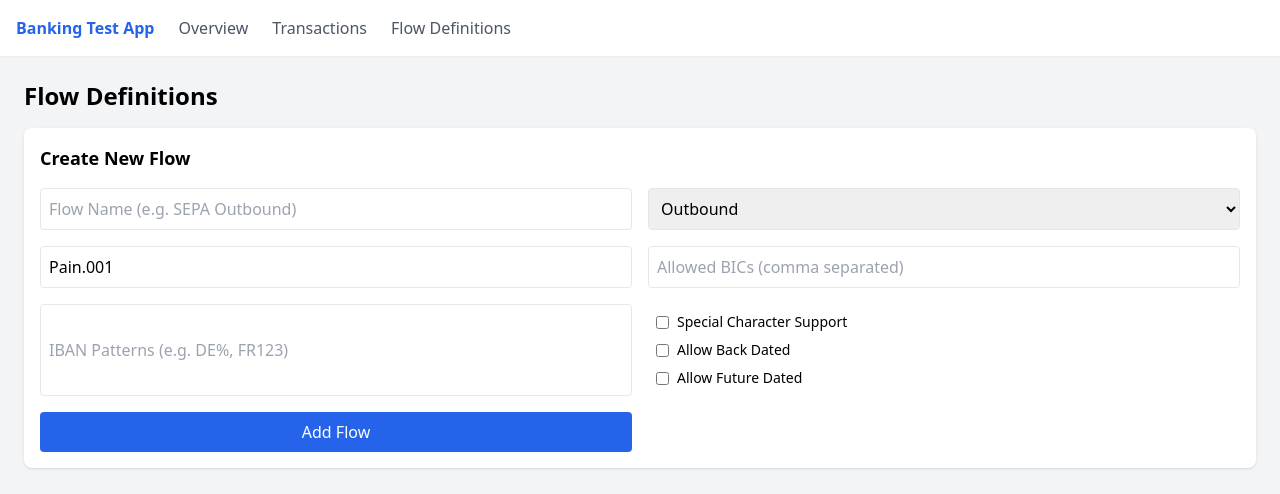
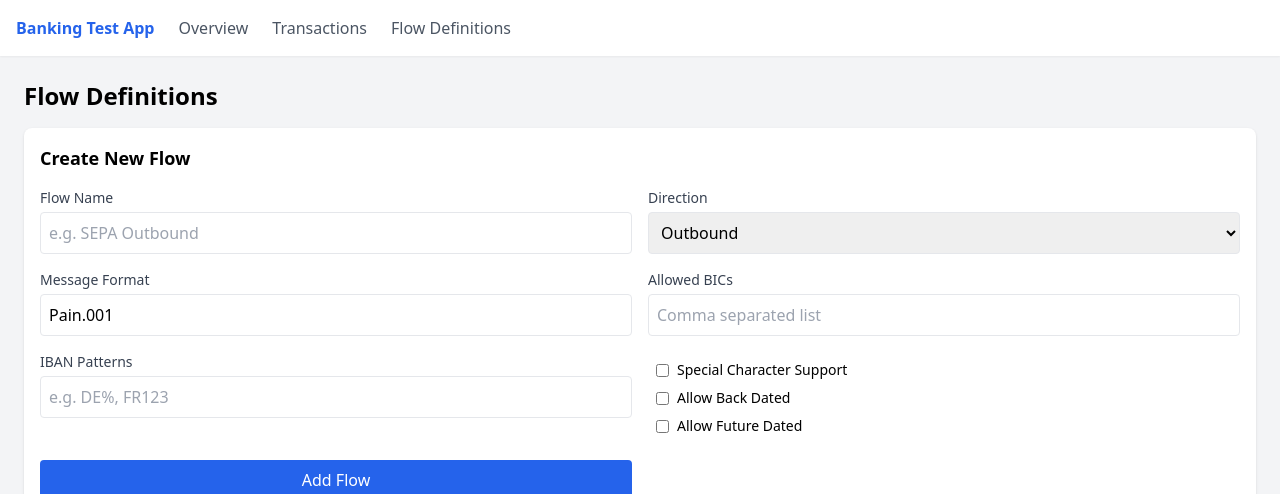
Before and after one commit to KQFFE/ISO-20022-Banking-Test-Platform, a React (Create React App) app in the folder frontend/: page /flows in a window 1280 px wide. Shown: the top 494 px of the page. Built offline with nearby package versions, Linux system fonts and the light colour scheme; no server answers.

Commit message:
Updated semantics to reflect WCAG 2.1 AA req.

```diff
--- a/frontend/src/components/flows/FlowList.js
+++ b/frontend/src/components/flows/FlowList.js
@@ -6,13 +6,13 @@ const FlowList = ({ flows, onEdit, onDelete }) => {
             <table className="min-w-full bg-white border border-gray-200">
                 <thead className="bg-gray-50">
                     <tr>
-                        <th className="px-4 py-2 border">Flow Name</th>
-                        <th className="px-4 py-2 border">Direction</th>
-                        <th className="px-4 py-2 border">Message Format</th>
-                        <th className="px-4 py-2 border">BIC Codes</th>
-                        <th className="px-4 py-2 border">IBANs</th>
-                        <th className="px-4 py-2 border">Support</th>
-                        <th className="px-4 py-2 border text-right">Actions</th>
+                        <th scope="col" className="px-4 py-2 border">Flow Name</th>
+                        <th scope="col" className="px-4 py-2 border">Direction</th>
+                        <th scope="col" className="px-4 py-2 border">Message Format</th>
+                        <th scope="col" className="px-4 py-2 border">BIC Codes</th>
+                        <th scope="col" className="px-4 py-2 border">IBANs</th>
+                        <th scope="col" className="px-4 py-2 border">Support</th>
+                        <th scope="col" className="px-4 py-2 border text-right">Actions</th>
                     </tr>
                 </thead>
                 <tbody>
@@ -36,12 +36,14 @@ const FlowList = ({ flows, onEdit, onDelete }) => {
                                 <button
                                     onClick={() => onEdit(flow)}
                                     className="text-blue-600 hover:text-blue-900 bg-blue-50 px-3 py-1 rounded-md text-sm font-medium"
+                                    aria-label={`Edit flow ${flow.name}`}
                                 >
                                     Edit
                                 </button>
                                 <button
                                     onClick={() => onDelete(flow.id)}
                                     className="text-red-600 hover:text-red-900 bg-red-50 px-3 py-1 rounded-md text-sm font-medium"
+                                    aria-label={`Delete flow ${flow.name}`}
                                 >
                                     Delete
                                 </button>
--- a/frontend/src/pages/Flows.js
+++ b/frontend/src/pages/Flows.js
@@ -106,14 +106,21 @@ function Flows() {
           {editingId ? `Editing Flow: ${newFlow.name}` : 'Create New Flow'}
         </h2>
         <form onSubmit={handleCreateFlow} className="grid grid-cols-2 gap-4">
+          <div className="flex flex-col">
+            <label htmlFor="flow-name" className="text-sm font-medium text-gray-700 mb-1">Flow Name</label>
             <input
+              id="flow-name"
               className="border p-2 rounded"
-            placeholder="Flow Name (e.g. SEPA Outbound)"
+              placeholder="e.g. SEPA Outbound"
               value={newFlow.name}
               onChange={(e) => setNewFlow({...newFlow, name: e.target.value})}
               required
             />
+          </div>
+          <div className="flex flex-col">
+            <label htmlFor="flow-direction" className="text-sm font-medium text-gray-700 mb-1">Direction</label>
             <select
+              id="flow-direction"
               className="border p-2 rounded"
               value={newFlow.direction}
               onChange={(e) => setNewFlow({...newFlow, direction: e.target.value})}
@@ -121,27 +128,41 @@ function Flows() {
               <option value="Inbound">Inbound</option>
               <option value="Outbound">Outbound</option>
             </select>
+          </div>
+          <div className="flex flex-col">
+            <label htmlFor="message-format" className="text-sm font-medium text-gray-700 mb-1">Message Format</label>
             <input
+              id="message-format"
               className="border p-2 rounded"
-            placeholder="Message Format (e.g. Pain.001)"
+              placeholder="e.g. Pain.001"
               value={newFlow.message_format}
               onChange={(e) => setNewFlow({...newFlow, message_format: e.target.value})}
             />
+          </div>
+          <div className="flex flex-col">
+            <label htmlFor="allowed-bics" className="text-sm font-medium text-gray-700 mb-1">Allowed BICs</label>
             <input
+              id="allowed-bics"
               className="border p-2 rounded"
-            placeholder="Allowed BICs (comma separated)"
+              placeholder="Comma separated list"
               value={bicString}
               onChange={(e) => setBicString(e.target.value)}
             />
+          </div>
+          <div className="flex flex-col">
+            <label htmlFor="iban-patterns" className="text-sm font-medium text-gray-700 mb-1">IBAN Patterns</label>
             <input
+              id="iban-patterns"
               className="border p-2 rounded"
-            placeholder="IBAN Patterns (e.g. DE%, FR123)"
+              placeholder="e.g. DE%, FR123"
               value={ibanString}
               onChange={(e) => setIbanString(e.target.value)}
             />
+          </div>
           <div className="flex flex-col gap-2 p-2">
             <label className="flex items-center gap-2 text-sm">
               <input
+                id="special-char-support"
                 type="checkbox"
                 checked={newFlow.special_character_support}
                 onChange={(e) => setNewFlow({...newFlow, special_character_support: e.target.checked})}
--- a/frontend/src/pages/Transactions.js
+++ b/frontend/src/pages/Transactions.js
@@ -110,8 +110,9 @@ function Transactions() {
         {error && <p className="text-red-500 mb-2">{error}</p>}
         {uploadMessage && <p className="text-green-600 mb-2">{uploadMessage}</p>}
 
-        <div className="mb-3">
-          <label htmlFor="flow-select" className="block text-sm font-medium text-gray-700">Select Flow:</label>
+        <div className="grid grid-cols-1 md:grid-cols-2 gap-4 mb-4">
+          <div className="flex flex-col">
+            <label htmlFor="flow-select" className="block text-sm font-medium text-gray-700 mb-1">Target Flow Configuration</label>
             <select
               id="flow-select"
               className="mt-1 block w-full pl-3 pr-10 py-2 text-base border-gray-300 focus:outline-none focus:ring-blue-500 focus:border-blue-500 sm:text-sm rounded-md"
@@ -126,8 +127,11 @@ function Transactions() {
               ))}
             </select>
           </div>
-
-        <input type="file" onChange={handleFileChange} className="block w-full text-sm text-gray-500 file:mr-4 file:py-2 file:px-4 file:rounded-full file:border-0 file:text-sm file:font-semibold file:bg-blue-50 file:text-blue-700 hover:file:bg-blue-100" />
+          <div className="flex flex-col">
+            <label htmlFor="iso-file-upload" className="block text-sm font-medium text-gray-700 mb-1">ISO 20022 XML File</label>
+            <input id="iso-file-upload" type="file" onChange={handleFileChange} className="block w-full text-sm text-gray-500 file:mr-4 file:py-2 file:px-4 file:rounded-full file:border-0 file:text-sm file:font-semibold file:bg-blue-50 file:text-blue-700 hover:file:bg-blue-100" />
+          </div>
+        </div>
         <button
           onClick={handleUpload}
           disabled={!selectedFile || !selectedFlowId}
@@ -142,14 +146,14 @@ function Transactions() {
         <table className="min-w-full divide-y divide-gray-200">
           <thead className="bg-gray-50">
             <tr>
-              <th className="px-6 py-3 text-left text-xs font-medium text-gray-500 uppercase tracking-wider">ID</th>
-              <th className="px-6 py-3 text-left text-xs font-medium text-gray-500 uppercase tracking-wider">Flow</th>
-              <th className="px-6 py-3 text-left text-xs font-medium text-gray-500 uppercase tracking-wider">Message ID</th>
-              <th className="px-6 py-3 text-left text-xs font-medium text-gray-500 uppercase tracking-wider">Total Amount</th>
-              <th className="px-6 py-3 text-left text-xs font-medium text-gray-500 uppercase tracking-wider">Tx Count</th>
-              <th className="px-6 py-3 text-left text-xs font-medium text-gray-500 uppercase tracking-wider">Currency</th>
-              <th className="px-6 py-3 text-left text-xs font-medium text-gray-500 uppercase tracking-wider">Status</th>
-              <th className="px-6 py-3 text-right text-xs font-medium text-gray-500 uppercase tracking-wider">Actions</th>
+              <th scope="col" className="px-6 py-3 text-left text-xs font-medium text-gray-500 uppercase tracking-wider">ID</th>
+              <th scope="col" className="px-6 py-3 text-left text-xs font-medium text-gray-500 uppercase tracking-wider">Flow</th>
+              <th scope="col" className="px-6 py-3 text-left text-xs font-medium text-gray-500 uppercase tracking-wider">Message ID</th>
+              <th scope="col" className="px-6 py-3 text-left text-xs font-medium text-gray-500 uppercase tracking-wider">Total Amount</th>
+              <th scope="col" className="px-6 py-3 text-left text-xs font-medium text-gray-500 uppercase tracking-wider">Tx Count</th>
+              <th scope="col" className="px-6 py-3 text-left text-xs font-medium text-gray-500 uppercase tracking-wider">Currency</th>
+              <th scope="col" className="px-6 py-3 text-left text-xs font-medium text-gray-500 uppercase tracking-wider">Status</th>
+              <th scope="col" className="px-6 py-3 text-right text-xs font-medium text-gray-500 uppercase tracking-wider">Actions</th>
             </tr>
           </thead>
           <tbody className="bg-white divide-y divide-gray-200">
@@ -169,7 +173,7 @@ function Transactions() {
                   <span className={`px-2 py-1 rounded-full text-xs ${
                     tx.status === 'Executed' ? 'bg-green-100 text-green-800' :
                     tx.status === 'Validation Failed' ? 'bg-red-100 text-red-800' :
-                    'bg-yellow-100 text-yellow-800'
+                    'bg-yellow-100 text-yellow-900'
                   }`}>
                     {tx.status}
                   </span>
```
Also changed, not shown: 1 other file (tests, documents, lock files or other folders). Lines whose indentation alone changed are shown as unchanged.
